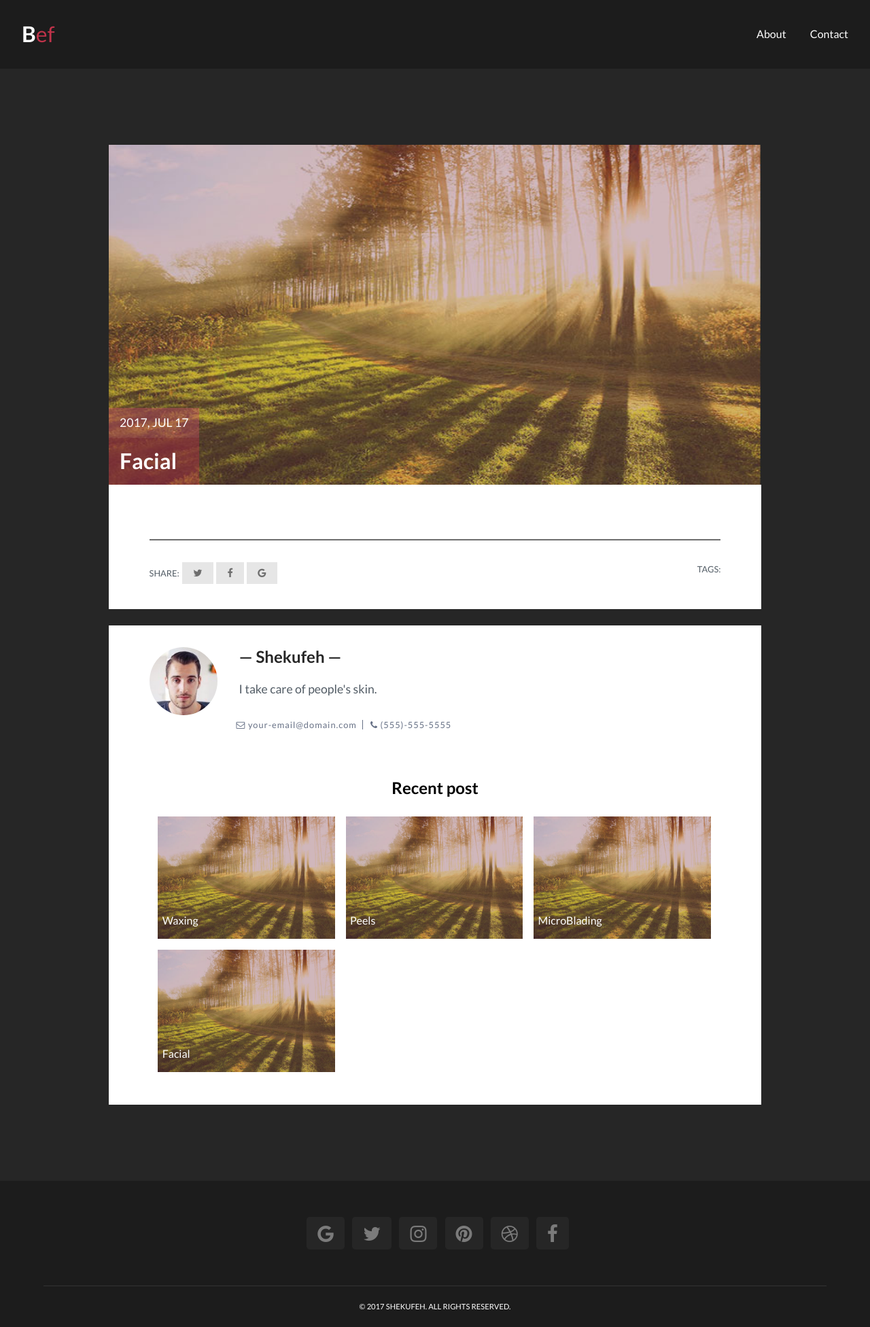
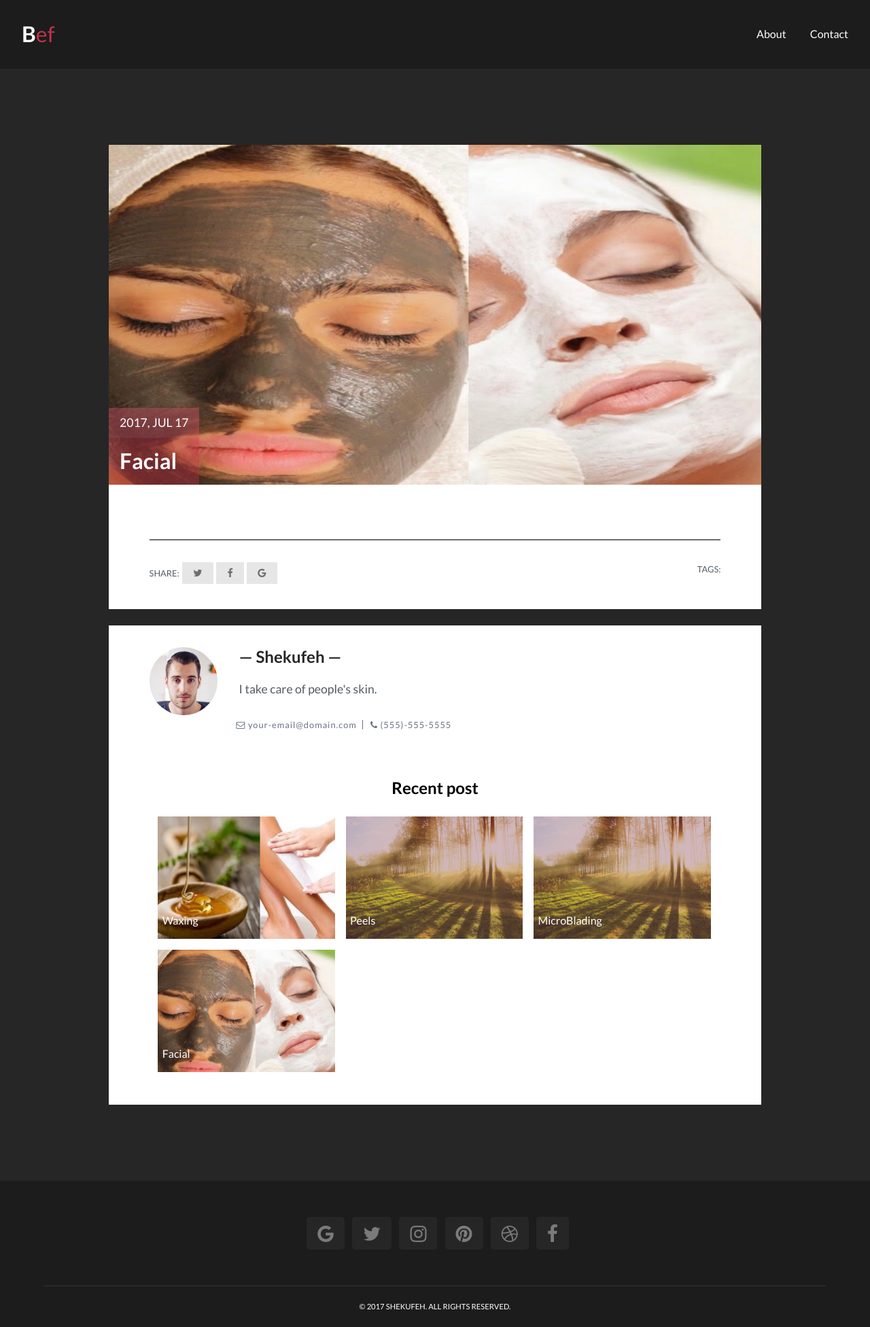
Before and after one commit to SilverIronMan/ShekouWebsite, a Jekyll site: the page built from _posts/2017-07-17-Facial.markdown, in a window 1280 px wide. Shown: the whole page at 68% size. Built offline with Jekyll 4.4.1, drawn with Linux system fonts in a browser that asks for light colours.

Commit message:
Replaced a few images

```diff
--- a/_posts/2017-07-17-Facial.markdown
+++ b/_posts/2017-07-17-Facial.markdown
@@ -1,7 +1,7 @@
 ---
 layout: post
 title: "Facial"
-img: sweden.jpg # Add image post (optional)
+img: facial.jpg # Add image post (optional)
 price: $60-$190
 description:
 ---
--- a/_posts/2017-07-17-Waxing.markdown
+++ b/_posts/2017-07-17-Waxing.markdown
@@ -1,7 +1,7 @@
 ---
 layout: post
 title: "Waxing"
-img: sweden.jpg # Add image post (optional)
+img: waxing.jpg # Add image post (optional)
 price: $10-$95
 description:
 ---
```
Also changed, not shown: assets/img/IMG_3757.JPG (added), assets/img/facial.jpg (added), assets/img/waxing.jpg (added).
